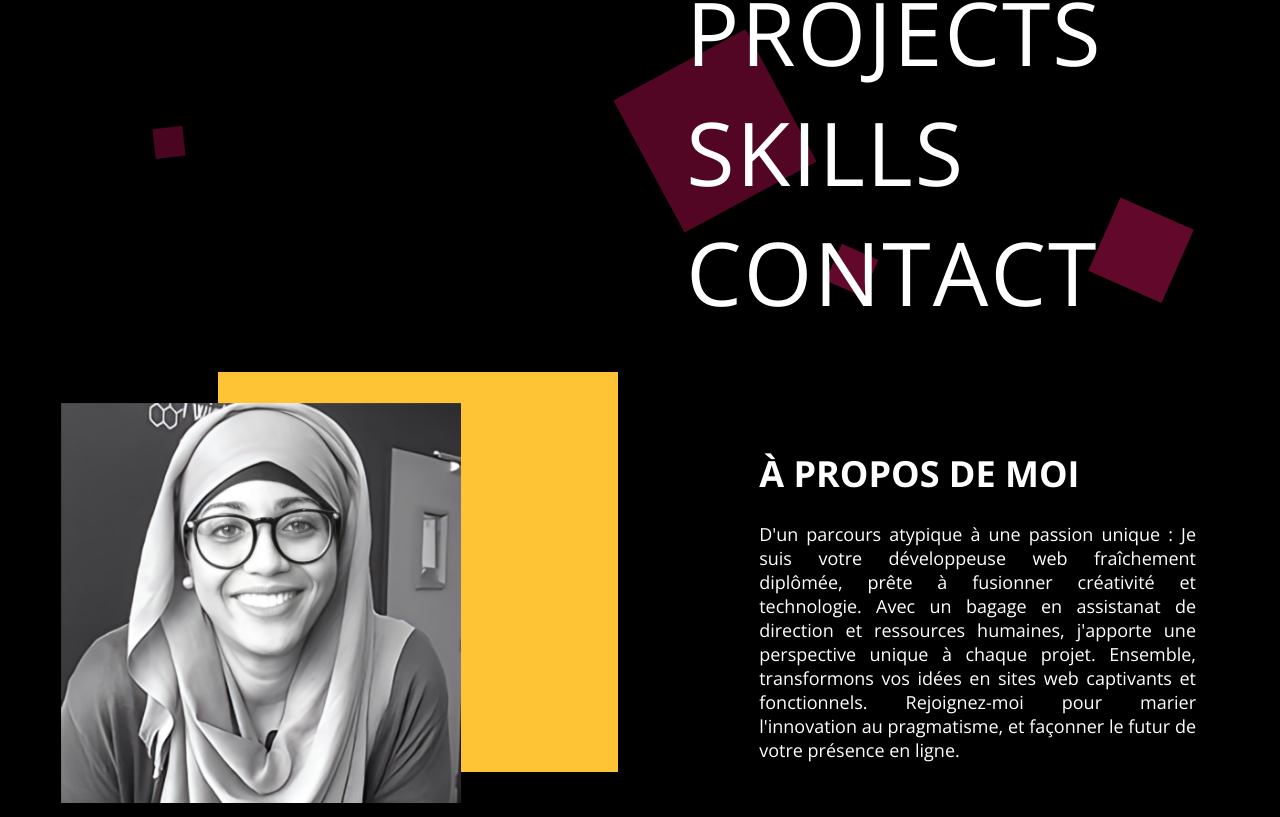
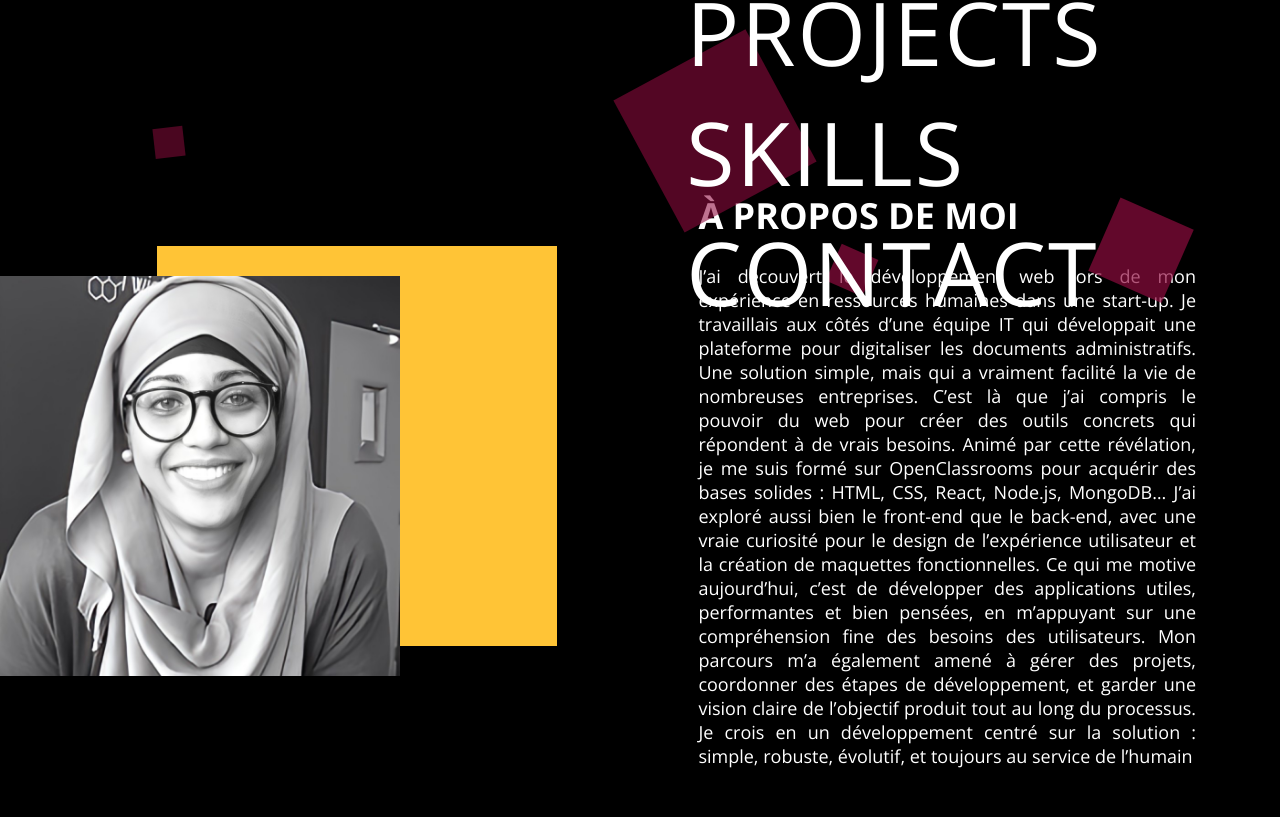
Before and after one commit to Manel19850/Portfolio, a React (Create React App) app: page / in a window 1280 px wide. Shown: the part 263-1080 px from the top of the page. Built offline with nearby package versions, Linux system fonts and the light colour scheme; no server answers.

Commit message:
Modification texte

```diff
--- a/src/Components/presentation.css
+++ b/src/Components/presentation.css
@@ -1,7 +1,6 @@
 .container-presentation {
   display: flex;
   justify-content: space-between;
-  margin-top: 20%;
 }
 
 #presentation {
@@ -13,7 +12,6 @@
 
 .profile-image {
   width: 400px;
-  margin-left: 5%;
   position: relative;
   z-index: 2;
 }
--- a/src/Components/presentation.jsx
+++ b/src/Components/presentation.jsx
@@ -11,8 +11,13 @@ function Portfolio() {
         <div className='sous-presentation'>
         <div className='block2'></div>
           <h1>À PROPOS DE MOI</h1>
-          <p>D'un parcours atypique à une passion unique : Je suis votre développeuse
-            web fraîchement diplômée, prête à fusionner créativité et technologie. Avec un bagage en assistanat de direction et ressources humaines, j'apporte une perspective unique à chaque projet. Ensemble, transformons vos idées en sites web captivants et fonctionnels. Rejoignez-moi pour marier l'innovation au pragmatisme, et façonner le futur de votre présence en ligne.</p>
+          <p> J’ai découvert le développement web lors de mon expérience en ressources humaines dans une start-up. Je travaillais aux côtés d’une équipe IT qui développait une plateforme pour digitaliser les documents administratifs. Une solution simple, mais qui a vraiment facilité la vie de nombreuses entreprises. C’est là que j’ai compris le pouvoir du web pour créer des outils concrets qui répondent à de vrais besoins.
+
+Animé par cette révélation, je me suis formé sur OpenClassrooms pour acquérir des bases solides : HTML, CSS, React, Node.js, MongoDB… J’ai exploré aussi bien le front-end que le back-end, avec une vraie curiosité pour le design de l’expérience utilisateur et la création de maquettes fonctionnelles.
+
+Ce qui me motive aujourd’hui, c’est de développer des applications utiles, performantes et bien pensées, en m’appuyant sur une compréhension fine des besoins des utilisateurs. Mon parcours m’a également amené à gérer des projets, coordonner des étapes de développement, et garder une vision claire de l’objectif produit tout au long du processus.
+
+Je crois en un développement centré sur la solution : simple, robuste, évolutif, et toujours au service de l’humain</p>
         </div>
 
       </div>
```
